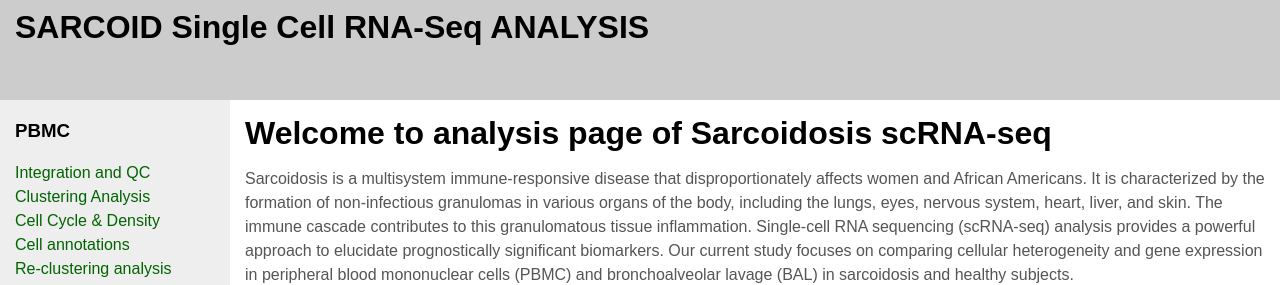
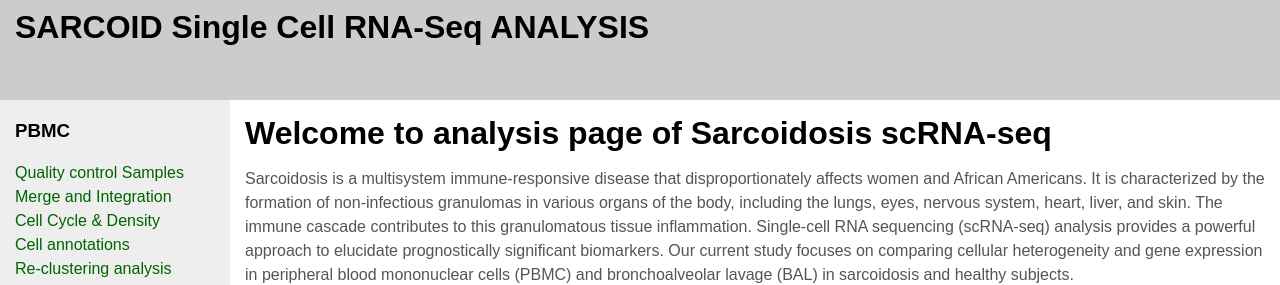
Before and after one commit to janatanmoy5/sarcoid_RNAseq_analysis, a plain HTML site: page index.html in a window 1280 px wide. Shown: the top 285 px of the page. Drawn offline with Linux system fonts and the light colour scheme.

Commit message:
Update index.html

```diff
--- a/index.html
+++ b/index.html
@@ -138,8 +138,8 @@
 				<div class="innertube">
 					<h3>PBMC</h3>
 					<ul>
-						<li><a href="QC_all_pbmcs_seprately.html">Integration and QC</a></li>
-						<li><a href="scanpy_pbmc_for_sarcoid_step2.html">Clustering Analysis</a></li>
+						<li><a href="QC_all_pbmcs_seprately.html">Quality control Samples</a></li>
+						<li><a href="scanpy_pbmc_for_sarcoid_step2.html">Merge and Integration</a></li>
 						<li><a href="scanpy_pbmc_for_sarcoid_step3.html">Cell Cycle & Density</a></li>
 						<li><a href="scanpy_pbmc_for_sarcoid_step4.html">Cell annotations</a></li>
 						<li><a href="scanpy_pbmc_for_sarcoid_step5.html">Re-clustering analysis</a></li>
```
